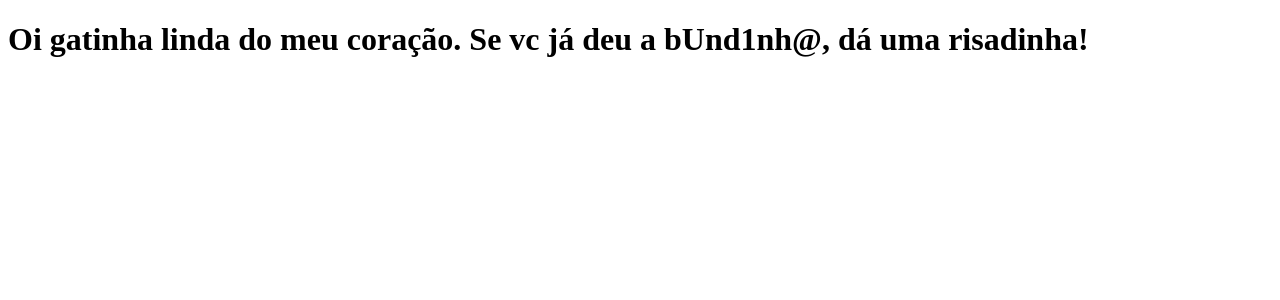
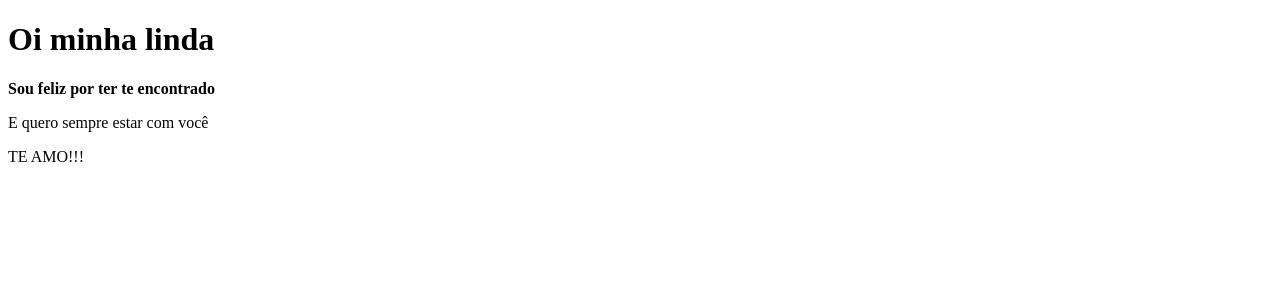
Before and after one commit to CodeThales/clone-tabnews, a Next.js app: page / in a window 1280 px wide. Shown: the top 300 px of the page. Built offline with nearby package versions, Linux system fonts and the light colour scheme.

Commit message:
ja que a msg nao e apenas para teste, achei melhor escrever algo mais decente

```diff
--- a/pages/index.js
+++ b/pages/index.js
@@ -1,4 +1,11 @@
 function Home(){
-    return <h1>Oi gatinha linda do meu coração. Se vc já deu a bUnd1nh@, dá uma risadinha!</h1>
+
+    return <>
+        <h1>Oi minha linda</h1>
+        <strong>Sou feliz por ter te encontrado</strong>
+        <p>E quero sempre estar com você</p>
+        <p>TE AMO!!!</p>
+    </>;
+
 }
 export default Home;
```
